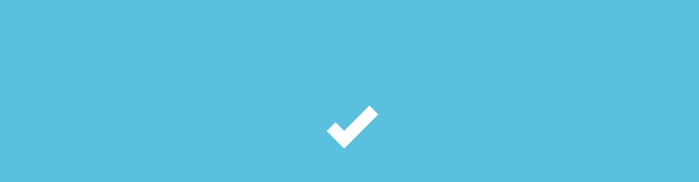
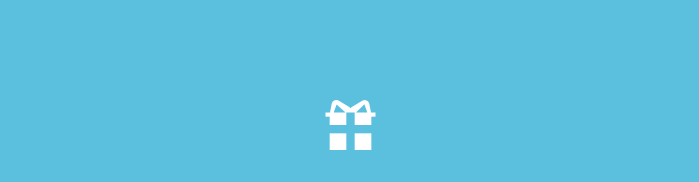
Before and after one commit to peterarnott/errors, a plain HTML site: page 418.html in a window 1280 px wide. Shown: the top 182 px of the page, without its empty margins (290-989 px from the left). Drawn offline with Linux system fonts and the light colour scheme.

```diff
--- a/418.html
+++ b/418.html
@@ -21,7 +21,7 @@
   <body>
     <div class="jumbotron">
       <div class="container">
-        <span class="glyphicon glyphicon-ok glyphicon-ice-lolly"></span>
+        <span class="glyphicon glyphicon-ok glyphicon-gift"></span>
         <h1>I'm a Teapot!</h1>
         <p>"This code should be returned by tea pots requested to brew coffee."</p>
       </div><!-- /.container -->
```
